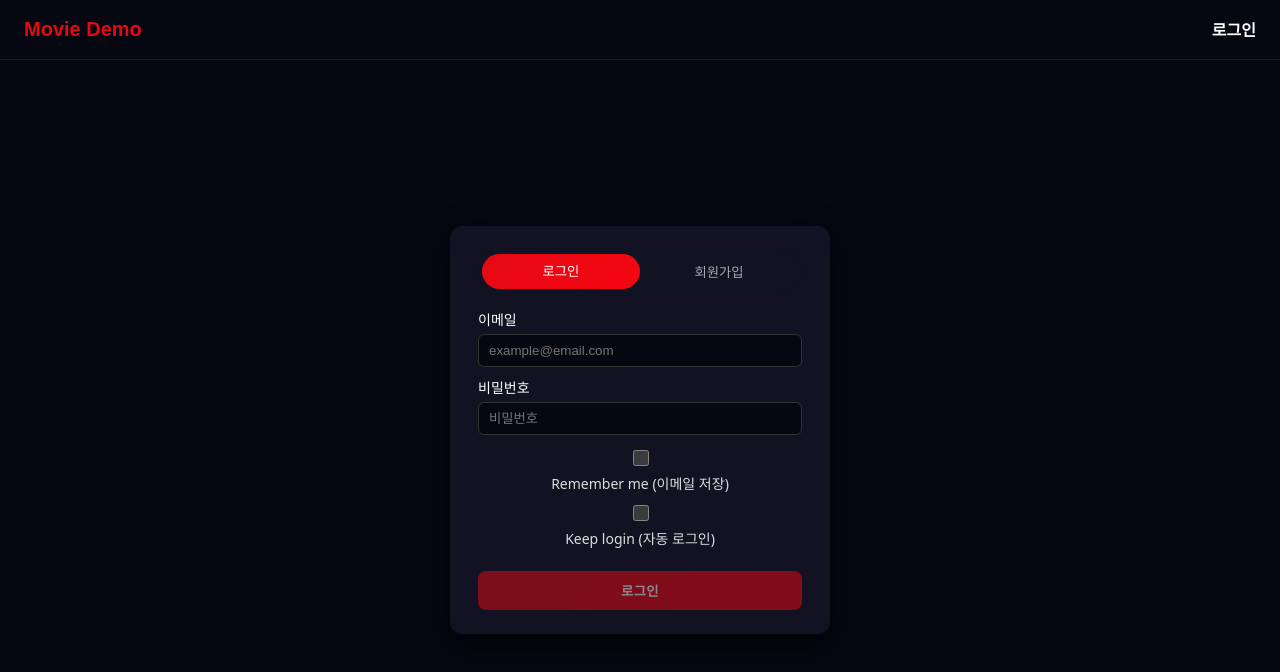
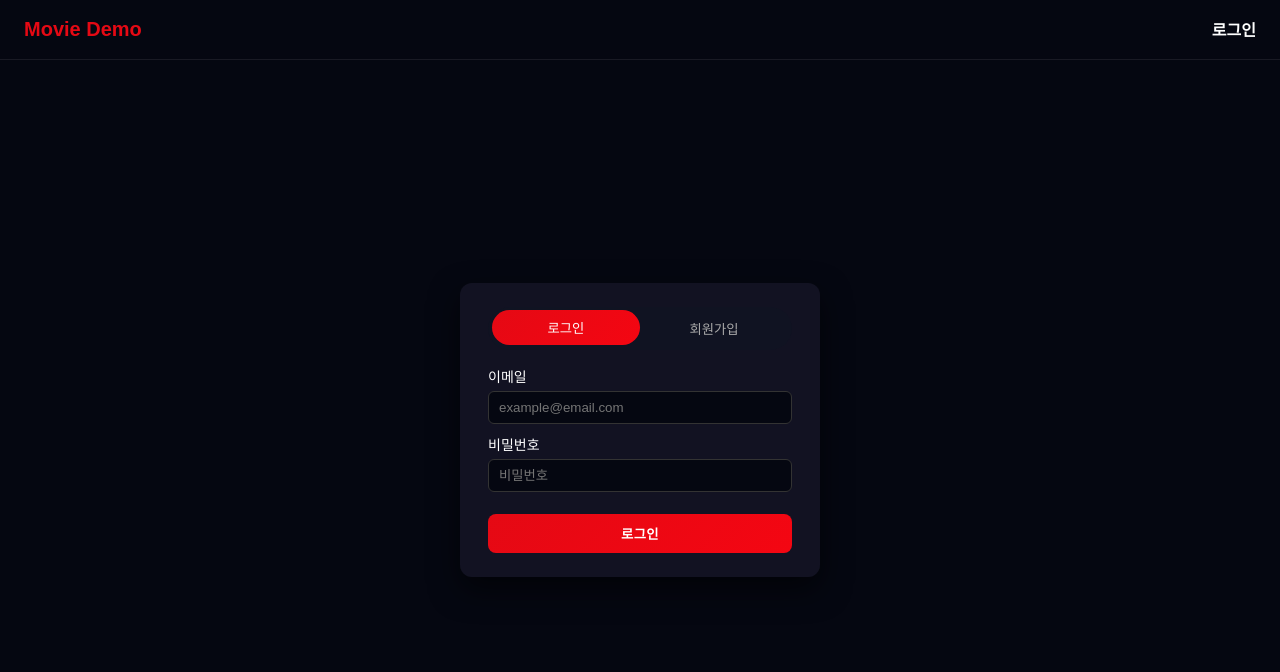
Before and after one commit to nasooh12/movie-app, a React app: page /signin in a window 1280 px wide. Shown: the top 672 px of the page. Built offline with nearby package versions, Linux system fonts and the light colour scheme; the HTML template or start-up script is replaced by a standard one.

Commit message:
Revert "feat: signin register toggle animation + terms + remember/keep login"
This reverts commit 32143e1db8704e3b777887c37fe9558960be90ab.

```diff
--- a/src/pages/SignInPage.tsx
+++ b/src/pages/SignInPage.tsx
@@ -1,74 +1,24 @@
-import { useEffect, useMemo, useState } from "react";
+import { useState } from "react";
 import type { FormEvent } from "react";
 import { useNavigate } from "react-router-dom";
 import { useAuth } from "../context/AuthContext";
 import "../styles/auth.css";
 
-function isValidEmail(email: string) {
-  // 과제용으로 충분한 수준의 이메일 검증
-  return /^[^\s@]+@[^\s@]+\.[^\s@]+$/.test(email);
-}
-
 export default function SignInPage() {
   const [mode, setMode] = useState<"login" | "register">("login");
   const [email, setEmail] = useState("");
   const [password, setPassword] = useState("");
-
   const [passwordConfirm, setPasswordConfirm] = useState("");
-
-  // login 옵션
-  const [rememberMe, setRememberMe] = useState(false);
-
-  // register 옵션
-  const [agreeTerms, setAgreeTerms] = useState(false);
-
   const [error, setError] = useState<string | null>(null);
   const [info, setInfo] = useState<string | null>(null);
 
-  const {
-    tryLogin,
-    tryRegister,
-    keepLogin,
-    setKeepLogin,
-    rememberedEmail,
-    setRememberedEmail,
-  } = useAuth();
-
+  const { tryLogin, tryRegister } = useAuth();
   const navigate = useNavigate();
 
   const resetMessages = () => {
     setError(null);
     setInfo(null);
   };
-
-  // 초기값: rememberedEmail 있으면 채워주기
-  useEffect(() => {
-    if (rememberedEmail) {
-      setEmail(rememberedEmail);
-      setRememberMe(true);
-    }
-  }, [rememberedEmail]);
-
-  // mode 바뀔 때 메시지/옵션 정리
-  useEffect(() => {
-    resetMessages();
-    if (mode === "register") {
-      setAgreeTerms(false);
-    }
-  }, [mode]);
-
-  const toggleMode = (next: "login" | "register") => {
-    setMode(next);
-  };
-
-  const canSubmit = useMemo(() => {
-    if (!email || !password) return false;
-    if (mode === "register") {
-      if (!passwordConfirm) return false;
-      if (!agreeTerms) return false;
-    }
-    return true;
-  }, [email, password, passwordConfirm, agreeTerms, mode]);
 
   const handleSubmit = (e: FormEvent) => {
     e.preventDefault();
@@ -79,7 +29,8 @@ export default function SignInPage() {
       return;
     }
 
-    if (!isValidEmail(email)) {
+    // 이메일 형식 간단 체크 (아주 간단한 버전)
+    if (!email.includes("@")) {
       setError("이메일 형식이 올바르지 않습니다.");
       return;
     }
@@ -87,11 +38,6 @@ export default function SignInPage() {
     if (mode === "register") {
       if (password !== passwordConfirm) {
         setError("비밀번호 확인이 일치하지 않습니다.");
-        return;
-      }
-
-      if (!agreeTerms) {
-        setError("약관에 동의해야 회원가입이 가능합니다.");
         return;
       }
 
@@ -105,51 +51,47 @@ export default function SignInPage() {
       setMode("login");
       setPassword("");
       setPasswordConfirm("");
-      // 회원가입 직후에는 keepLogin/rememberMe는 그대로 두는 편이 자연스러움
       return;
     }
 
-    // login
-    const ok = tryLogin(email, password, keepLogin);
+    // mode === "login"
+    const ok = tryLogin(email, password);
     if (!ok) {
       setError("이메일 또는 비밀번호가 올바르지 않습니다.");
       return;
     }
 
-    // remember me 처리
-    if (rememberMe) setRememberedEmail(email);
-    else setRememberedEmail("");
-
+    // 로그인 성공 → 홈으로 이동
     navigate("/");
   };
 
   return (
     <div className={`auth-page ${mode}`}>
       <div className="auth-card">
-        <div className="auth-toggle" role="tablist" aria-label="로그인/회원가입">
+        <div className="auth-toggle">
           <button
             type="button"
             className={mode === "login" ? "active" : ""}
-            onClick={() => toggleMode("login")}
-            role="tab"
-            aria-selected={mode === "login"}
+            onClick={() => {
+              resetMessages();
+              setMode("login");
+            }}
           >
             로그인
           </button>
           <button
             type="button"
             className={mode === "register" ? "active" : ""}
-            onClick={() => toggleMode("register")}
-            role="tab"
-            aria-selected={mode === "register"}
+            onClick={() => {
+              resetMessages();
+              setMode("register");
+            }}
           >
             회원가입
           </button>
-          <span className="auth-toggle-indicator" />
         </div>
 
-        <div className="auth-panels">
-          <form onSubmit={handleSubmit} className="auth-form" aria-label="인증 폼">
+        <form onSubmit={handleSubmit} className="auth-form">
           <label>
             이메일
             <input
@@ -157,7 +99,6 @@ export default function SignInPage() {
               value={email}
               onChange={(e) => setEmail(e.target.value)}
               placeholder="example@email.com"
-                autoComplete="email"
             />
           </label>
 
@@ -168,7 +109,6 @@ export default function SignInPage() {
               value={password}
               onChange={(e) => setPassword(e.target.value)}
               placeholder="비밀번호"
-                autoComplete={mode === "login" ? "current-password" : "new-password"}
             />
           </label>
 
@@ -180,53 +120,18 @@ export default function SignInPage() {
                 value={passwordConfirm}
                 onChange={(e) => setPasswordConfirm(e.target.value)}
                 placeholder="비밀번호 확인"
-                  autoComplete="new-password"
               />
             </label>
-            )}
-
-            {mode === "login" ? (
-              <div className="auth-options">
-                <label className="auth-check">
-                  <input
-                    type="checkbox"
-                    checked={rememberMe}
-                    onChange={(e) => setRememberMe(e.target.checked)}
-                  />
-                  Remember me (이메일 저장)
-                </label>
-
-                <label className="auth-check">
-                  <input
-                    type="checkbox"
-                    checked={keepLogin}
-                    onChange={(e) => setKeepLogin(e.target.checked)}
-                  />
-                  Keep login (자동 로그인)
-                </label>
-              </div>
-            ) : (
-              <div className="auth-options">
-                <label className="auth-check">
-                  <input
-                    type="checkbox"
-                    checked={agreeTerms}
-                    onChange={(e) => setAgreeTerms(e.target.checked)}
-                  />
-                  약관에 동의합니다 (필수)
-                </label>
-              </div>
           )}
 
           {error && <div className="auth-error">{error}</div>}
           {info && <div className="auth-info">{info}</div>}
 
-            <button type="submit" className="auth-submit" disabled={!canSubmit}>
+          <button type="submit" className="auth-submit">
             {mode === "login" ? "로그인" : "회원가입"}
           </button>
         </form>
       </div>
     </div>
-    </div>
   );
 }
--- a/src/styles/auth.css
+++ b/src/styles/auth.css
@@ -1,5 +1,5 @@
 .auth-page {
-  min-height: calc(100vh - 60px);
+  min-height: calc(100vh - 60px); /* 헤더 제외 대충 */
   display: flex;
   justify-content: center;
   align-items: center;
@@ -7,15 +7,13 @@
   color: #fff;
 }
 
-/* 카드 */
 .auth-card {
-  width: 380px;
+  width: 360px;
   padding: 24px 28px;
   border-radius: 12px;
   background: rgba(20, 20, 35, 0.95);
   box-shadow: 0 12px 30px rgba(0, 0, 0, 0.6);
   transition: transform 0.25s ease, box-shadow 0.25s ease;
-  overflow: hidden;
 }
 
 .auth-card:hover {
@@ -23,9 +21,7 @@
   box-shadow: 0 18px 40px rgba(0, 0, 0, 0.8);
 }
 
-/* 탭 */
 .auth-toggle {
-  position: relative;
   display: flex;
   margin-bottom: 16px;
   border-radius: 999px;
@@ -41,69 +37,19 @@
   background: transparent;
   color: #aaa;
   cursor: pointer;
-  transition: color 0.2s ease, transform 0.15s ease;
-  position: relative;
-  z-index: 1;
+  transition: background 0.2s ease, color 0.2s ease, transform 0.15s ease;
 }
 
 .auth-toggle button.active {
+  background: linear-gradient(135deg, #e50914, #f40612);
   color: #fff;
   transform: translateY(-1px);
-}
-
-/* 탭 전환 애니메이션용 인디케이터 */
-.auth-toggle-indicator {
-  position: absolute;
-  top: 4px;
-  bottom: 4px;
-  width: calc(50% - 4px);
-  border-radius: 999px;
-  background: linear-gradient(135deg, #e50914, #f40612);
-  transition: transform 0.28s ease;
-  left: 4px;
-  transform: translateX(0);
-}
-
-.auth-page.register .auth-toggle-indicator {
-  transform: translateX(100%);
-}
-
-/* 폼(패널) 애니메이션 */
-.auth-panels {
-  position: relative;
 }
 
 .auth-form {
   display: flex;
   flex-direction: column;
   gap: 10px;
-  animation: authFadeSlide 0.22s ease both;
-}
-
-.auth-page.register .auth-form {
-  animation: authFadeSlide2 0.22s ease both;
-}
-
-@keyframes authFadeSlide {
-  from {
-    opacity: 0;
-    transform: translateY(6px);
-  }
-  to {
-    opacity: 1;
-    transform: translateY(0);
-  }
-}
-
-@keyframes authFadeSlide2 {
-  from {
-    opacity: 0;
-    transform: translateY(6px);
-  }
-  to {
-    opacity: 1;
-    transform: translateY(0);
-  }
 }
 
 .auth-form label {
@@ -124,27 +70,6 @@
 .auth-form input:focus {
   outline: none;
   border-color: #e50914;
-}
-
-.auth-options {
-  display: flex;
-  flex-direction: column;
-  gap: 8px;
-  margin-top: 2px;
-}
-
-.auth-check {
-  display: flex;
-  align-items: center;
-  gap: 8px;
-  font-size: 13px;
-  color: #ddd;
-  user-select: none;
-}
-
-.auth-check input {
-  width: 16px;
-  height: 16px;
 }
 
 .auth-error {
@@ -178,14 +103,7 @@
   transition: transform 0.15s ease, box-shadow 0.15s ease, opacity 0.15s ease;
 }
 
-.auth-submit:disabled {
-  opacity: 0.5;
-  cursor: not-allowed;
-  transform: none;
-  box-shadow: none;
-}
-
-.auth-submit:not(:disabled):hover {
+.auth-submit:hover {
   transform: translateY(-1px);
   box-shadow: 0 10px 24px rgba(0, 0, 0, 0.7);
   opacity: 0.95;
```
Lines whose indentation alone changed are shown as unchanged.
